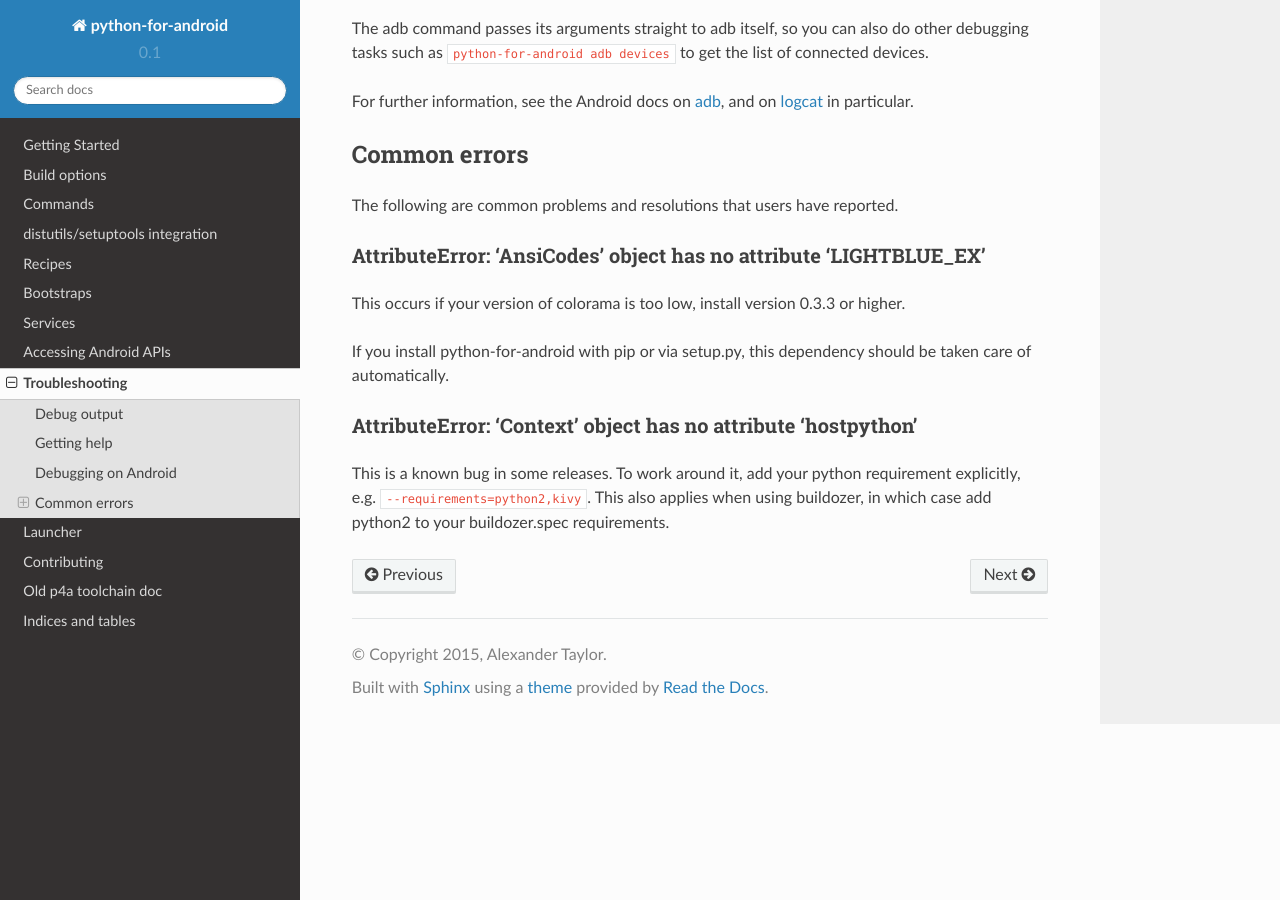
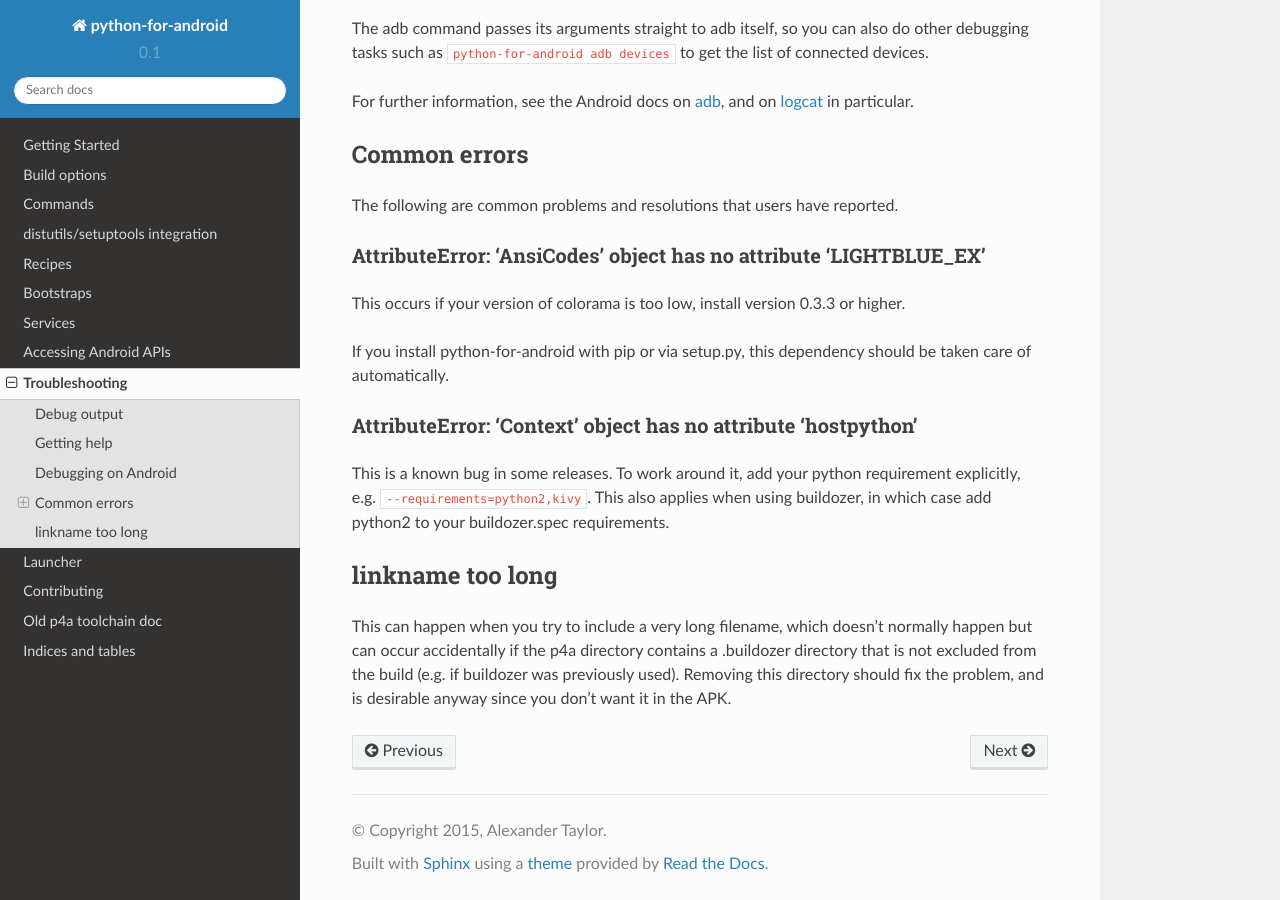
Before and after one commit to kivy/python-for-android, a Sphinx documentation site: the page built from doc/source/troubleshooting.rst, in a window 1280 px wide and 900 px high, scrolled down 1216 px. Built offline with Sphinx 7.4.7 and the Read the Docs theme 2.0.0, drawn with Linux system fonts in a browser that asks for light colours; pages that are not in the unit, such as notebooks, are missing from menus.

Commit message:
Added linkname too long troubleshooting note

```diff
--- a/doc/source/troubleshooting.rst
+++ b/doc/source/troubleshooting.rst
@@ -91,3 +91,13 @@ This is a known bug in some releases. To work around it, add your
 python requirement explicitly,
 e.g. :code:`--requirements=python2,kivy`. This also applies when using
 buildozer, in which case add python2 to your buildozer.spec requirements.
+
+linkname too long
+-----------------
+
+This can happen when you try to include a very long filename, which
+doesn't normally happen but can occur accidentally if the p4a
+directory contains a .buildozer directory that is not excluded from
+the build (e.g. if buildozer was previously used). Removing this
+directory should fix the problem, and is desirable anyway since you
+don't want it in the APK.
```
